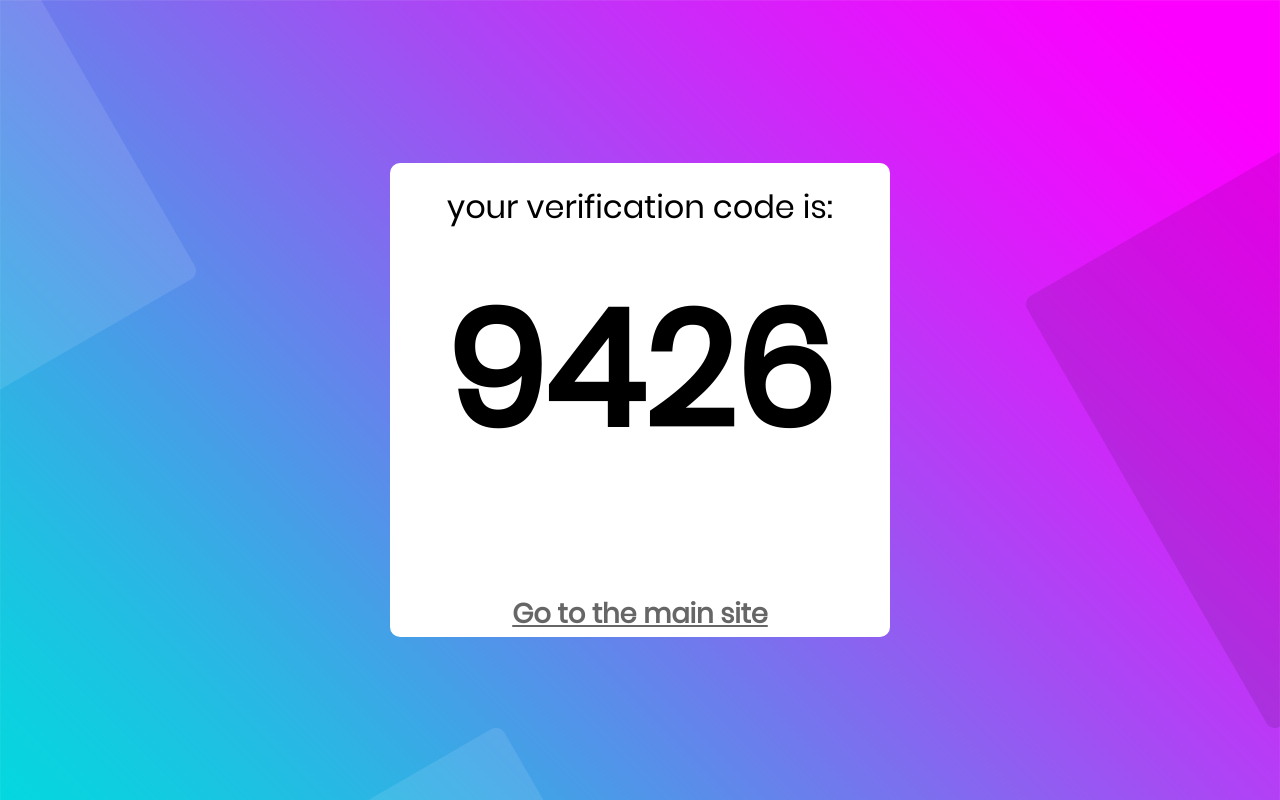
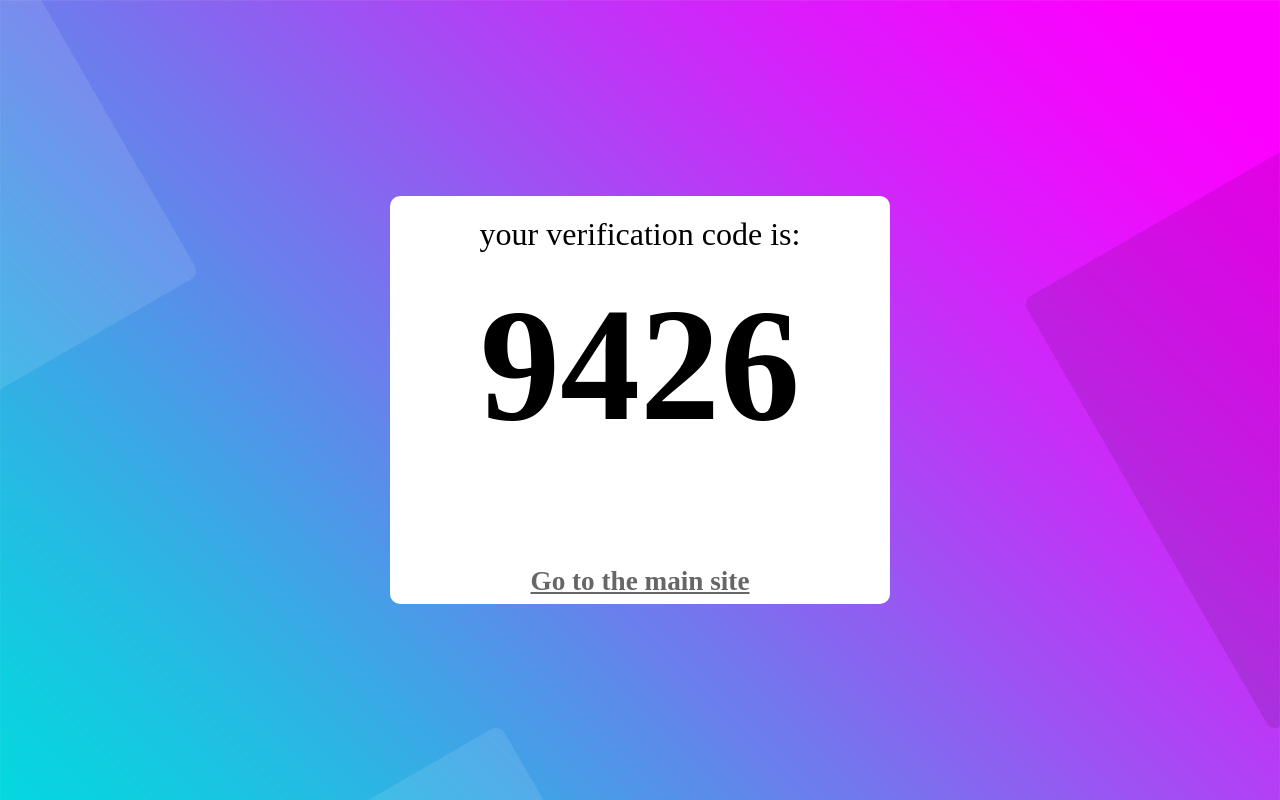
Before and after one commit to hanizaheri/verification_code, a plain HTML site: page index.html in a window 1280 px wide. Drawn offline with Linux system fonts and the light colour scheme.

Commit message:
Update style.css

```diff
--- a/style.css
+++ b/style.css
@@ -1,23 +1,3 @@
-@font-face {
-  font-family: Poppins-Regular;
-  src: url('fonts/poppins/Poppins-Regular.ttf');
-}
-
-@font-face {
-  font-family: Poppins-Medium;
-  src: url('fonts/poppins/Poppins-Medium.ttf');
-}
-
-@font-face {
-  font-family: Poppins-Bold;
-  src: url('fonts/poppins/Poppins-Bold.ttf');
-}
-
-@font-face {
-  font-family: Poppins-SemiBold;
-  src: url('fonts/poppins/Poppins-SemiBold.ttf');
-}
-
 body{
     background-image: url("images/icons/bg-01.jpg");
 }
@@ -29,7 +9,7 @@ body{
 }
 
 #main{
-    padding-top: 70%;
+    /*padding-top: 70%;*/
     padding-bottom: 20%;
     text-align: center;
     width: 100%;
```
